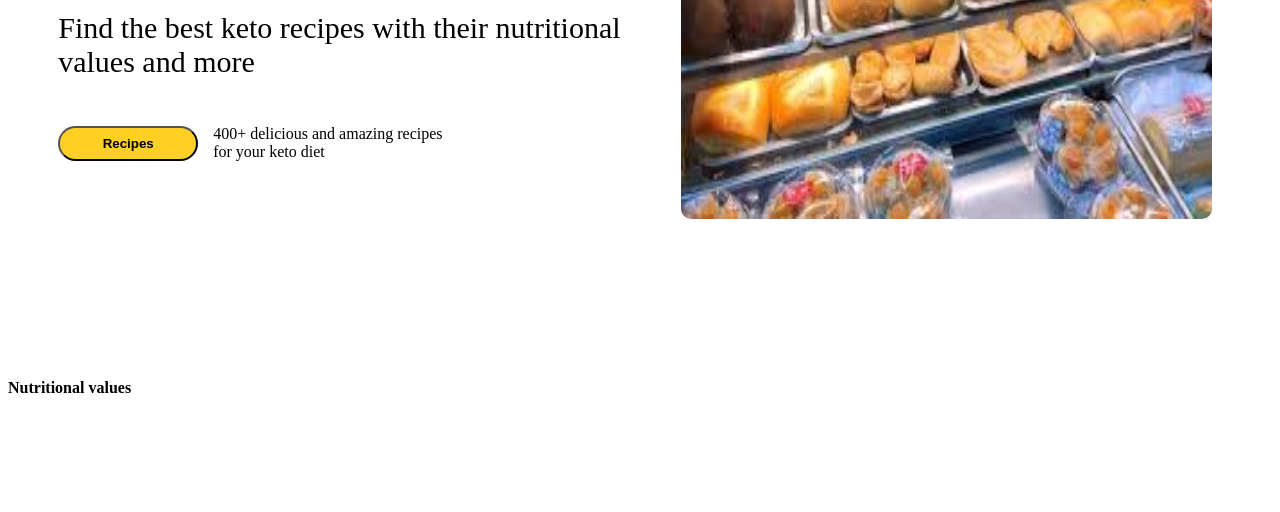
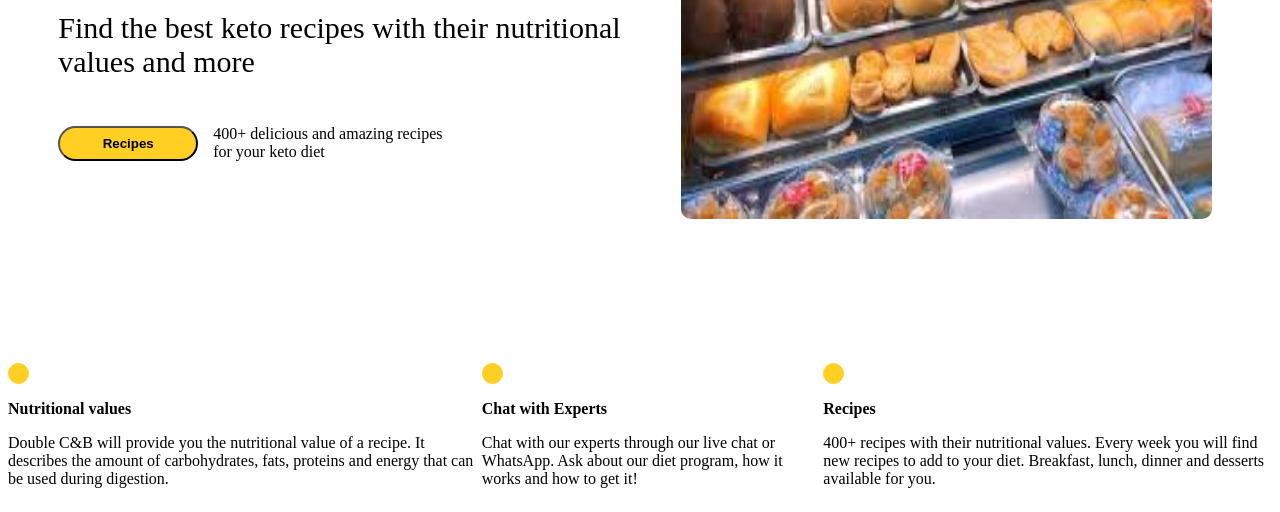
Before and after one commit to hoangvu1703/responsive-figma, a plain HTML site: page index.html in a window 1280 px wide. Shown: the part 407-919 px from the top of the page. Before the commit the page ends 828 px from the top, so only its background shows below. Drawn offline with Linux system fonts and the light colour scheme.

Commit message:
secondcm

```diff
--- a/index.html
+++ b/index.html
@@ -57,21 +57,37 @@
 
             <div class="bot-one display-normal">
                 <div class="other bot">
-                    <div></div>
-                    <div></div>
-                </div>
-                <div class="other bot">
                     <div>
-                        <div></div>
+                        <div class="elipse"></div>
                         <div>
                             <p><strong>Nutritional values</strong></p>
                         </div>
                     </div>
-                    <div></div>
+                    <div>
+                        <p>Double C&B will provide you the nutritional value of a recipe. It describes the amount of carbohydrates, fats, proteins and energy that can be used during digestion.</p>
+                    </div>
                 </div>
                 <div class="other bot">
-                    <div></div>
-                    <div></div>
+                    <div>
+                        <div class="elipse"></div>
+                        <div>
+                            <p><strong>Chat with Experts</strong></p>
+                        </div>
+                    </div>
+                    <div>
+                        <p>Chat with our experts through our live chat or WhatsApp. Ask about our diet program, how it works and how to get it!</p>
+                    </div>
+                </div>
+                <div class="other bot">
+                    <div>
+                        <div class="elipse"></div>
+                        <div>
+                            <p><strong>Recipes</strong></p>
+                        </div>
+                    </div>
+                    <div>
+                        <p>400+ recipes with their nutritional values. Every week you will find new recipes to add to your diet. Breakfast, lunch, dinner and desserts available for you.</p>
+                    </div>
                 </div>
             </div>
 
--- a/responsive-figma.css
+++ b/responsive-figma.css
@@ -2,6 +2,7 @@
 .display-normal {
     display:flex;
 }
+/* page-one */
 .page-one {
     flex-direction: column;
     gap:130px
@@ -52,3 +53,10 @@
     border-radius: 20px;
     padding: 10px
 }
+.elipse {
+    height: 19px;
+    width: 19px;
+    border: #FFCF23 solid 1px;
+    border-radius: 50%;
+    background-color: #FFCF23;
+}
```
